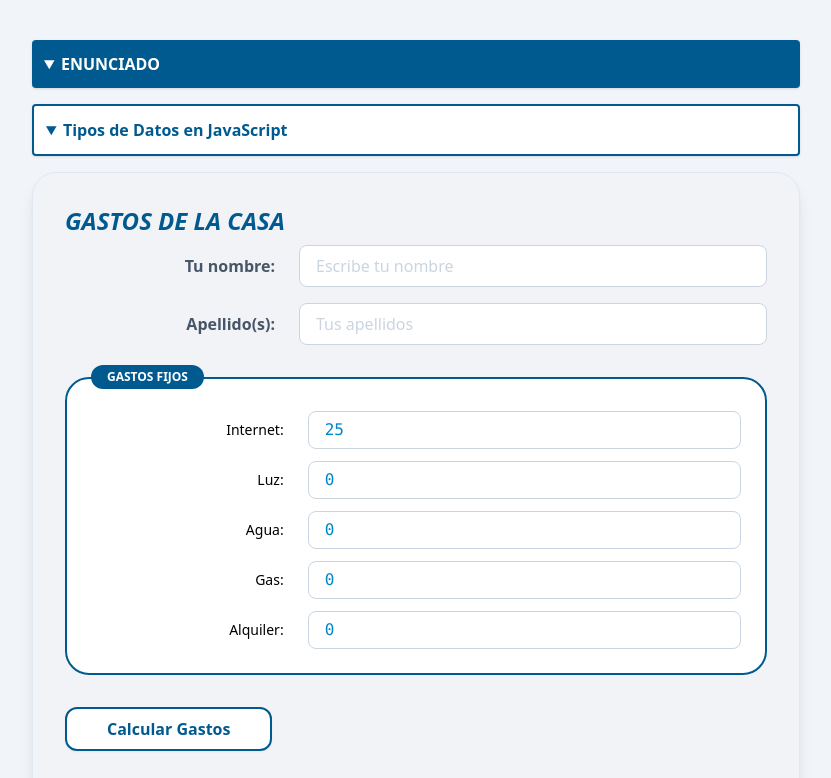
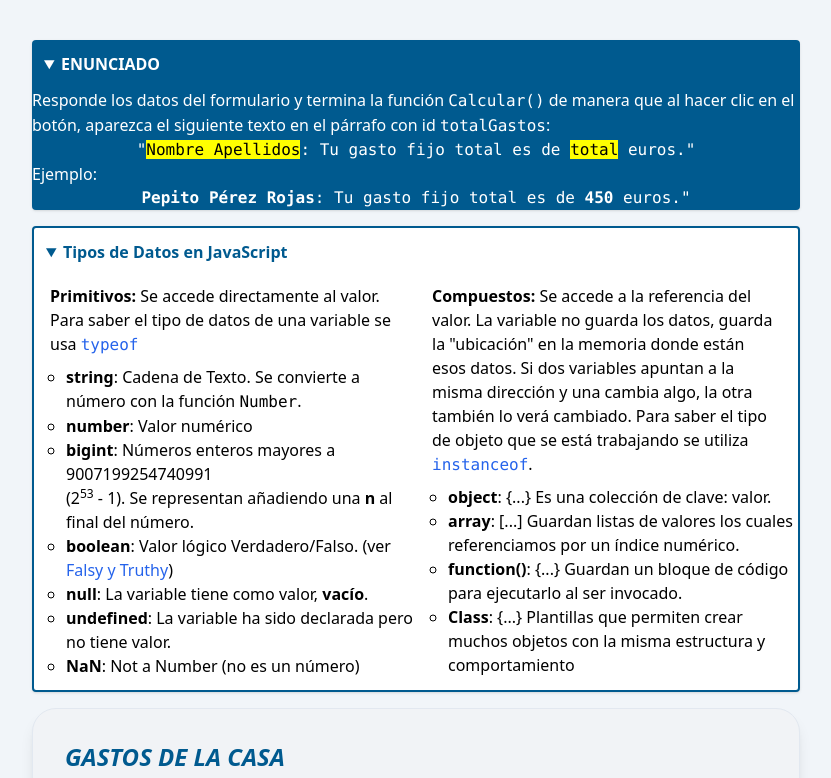
Before and after one commit to ayaelo9/conversion_variable, a website: page index.html in a window 1280 px wide. Both pictures are taken after a click on the heading "Tipos de Datos en JavaScript". Shown: the top 778 px of the page, without its empty margins (224-1055 px from the left). Drawn offline with nearby package versions, Linux system fonts and the light colour scheme.

Commit message:
los cambios realizados en el index.html

```diff
--- a/index.html
+++ b/index.html
@@ -12,10 +12,45 @@
 
     <details class="bg-[#005a8f] text-white rounded shadow" open>
       <summary class="p-3 font-bold cursor-pointer outline-none">ENUNCIADO</summary>
+       <p>Responde los datos del formulario y termina la función <code>Calcular()</code> de manera que al hacer clic en el botón, aparezca el siguiente texto en el párrafo con id <code>totalGastos</code>:</p>
+      <p class="font-mono text-center">
+        "<mark>Nombre Apellidos</mark>: Tu gasto fijo total es de <mark>total</mark> euros."
+      </p>
+      <p>Ejemplo:</p>
+      <p class="font-mono text-center">
+        <strong>Pepito Pérez Rojas</strong>: Tu gasto fijo total es de <strong>450</strong> euros."
+      </p>
     </details>
 
     <details class="border-2 border-[#005a8f] bg-white rounded shadow">
       <summary class="p-3 font-bold text-[#005a8f] cursor-pointer outline-none">Tipos de Datos en JavaScript</summary>
+      <div class="flex flex-row">
+        <div class="flex-1 border-1">
+          <p class="px-4 py-2">
+            <strong>Primitivos:</strong> Se accede directamente al valor. Para saber el tipo de datos de una variable se usa <a class="text-blue-600" href="https://www.aprendejavascript.dev/clase/introduccion/operador-typeof" target="_blank" rel="noopener noreferrer"><code>typeof</code></a>
+          </p>
+          <ul class="[list-style-type:circle] list-outside ml-8 mb-3">
+          <li><strong>string</strong>: Cadena de Texto. Se convierte a número con la función <code>Number</code>.</li>
+          <li><strong>number</strong>: Valor numérico</li>
+          <li><strong>bigint</strong>: Números enteros mayores a 9007199254740991<br>(2<sup>53</sup> - 1). Se representan añadiendo una <strong>n</strong> al final del número.</li>
+          <li><strong>boolean</strong>: Valor lógico Verdadero/Falso. (ver <a class="text-blue-600" href="https://lenguajejs.com/javascript/tipos/falsy-truthy/" target="_blank" rel="noopener noreferrer">Falsy y Truthy</a>)</li>
+          <li><strong>null</strong>: La variable tiene como valor, <strong>vacío</strong>.</li>
+          <li><strong>undefined</strong>: La variable ha sido declarada pero no tiene valor.</li>
+          <li><strong>NaN</strong>: Not a Number (no es un número)</li>
+          </ul>
+        </div>
+        <div class="flex-1 border-1">
+          <p class="px-4 py-2">
+            <strong>Compuestos:</strong> Se accede a la referencia del valor. La variable no guarda los datos, guarda la "ubicación" en la memoria donde están esos datos. Si dos variables apuntan a la misma dirección y una cambia algo, la otra también lo verá cambiado. Para saber el tipo de objeto que se está trabajando se utiliza <a class="text-blue-600" href="https://es.javascript.info/instanceof" target="_blank" rel="noopener noreferrer"><code>instanceof</code></a>.
+          </p>
+          <ul class="[list-style-type:circle] list-outside ml-8 mb-3">
+            <li><strong>object</strong>: {...} Es una colección de clave: valor.</li>
+            <li><strong>array</strong>: [...] Guardan listas de valores los cuales referenciamos por un índice numérico.</li>
+            <li><strong>function()</strong>: {...} Guardan un bloque de código para ejecutarlo al ser invocado.</li>
+            <li><strong>Class</strong>: {...} Plantillas que permiten crear muchos objetos con la misma estructura y comportamiento</li>
+          </ul>
+      </div>
+    </div>
     </details>
 
     <div class="bg-[#f1f3f6] p-8 rounded-3xl shadow-lg border border-slate-200">
```
Also changed, not shown: 1 other file.
